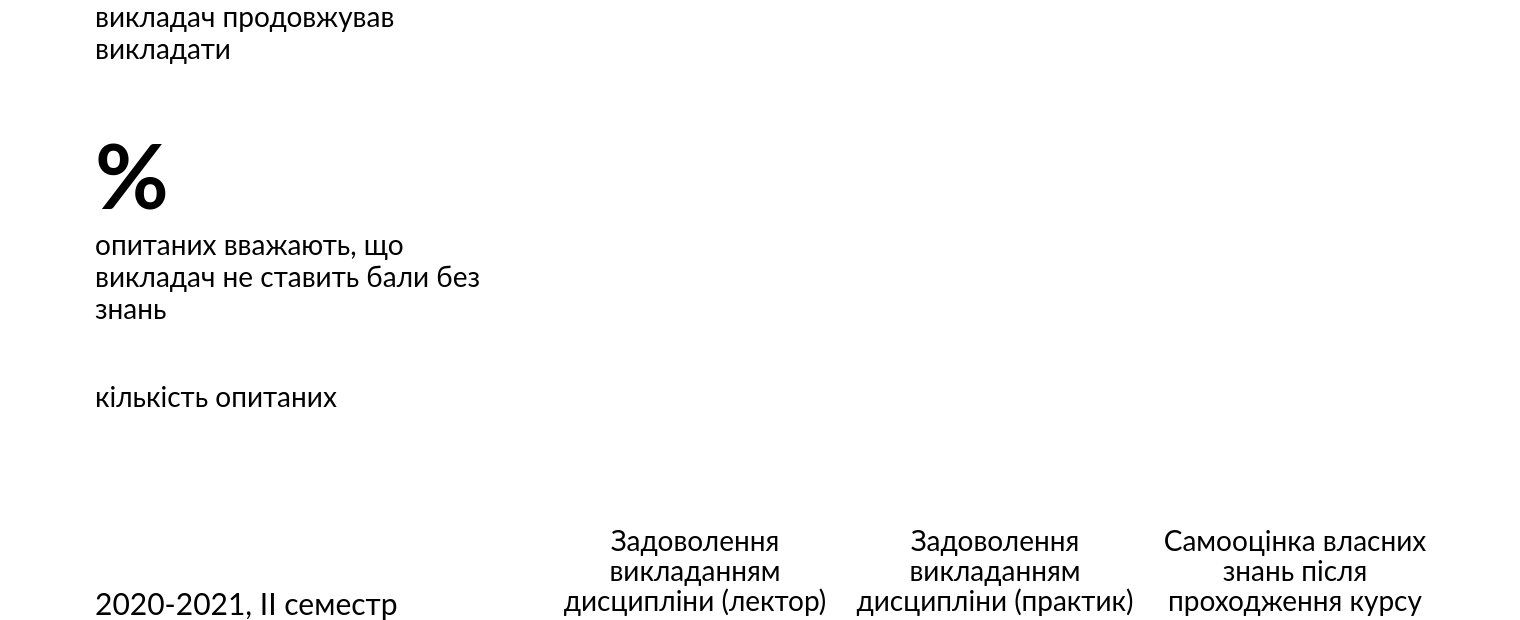
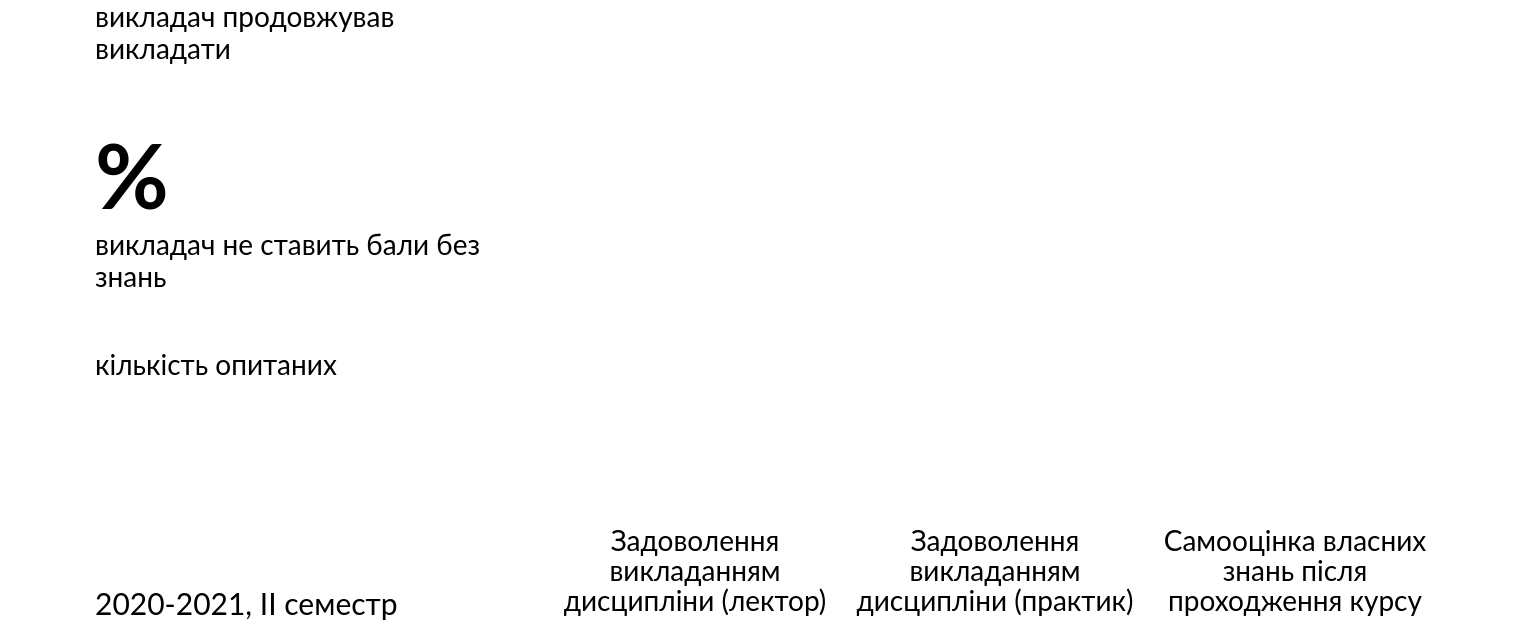
Before and after one commit to kpi-sosiska/backend, a Django app: template pics/templates/lector_practic.html in a window 1520 px wide. Shown: the part 790-1410 px from the top of the page. Run offline with Django 3.2, Linux system fonts and the light colour scheme; the template is opened without the code that fills it, so the values that code supplies are empty; a map, chart or similar area stays blank.

Commit message:
fix templates

```diff
--- a/pics/templates/base.html
+++ b/pics/templates/base.html
@@ -27,7 +27,7 @@
     {% block graphs3 %}
       <div class="percent-mark-container">
         <p class="mark-percent" id="mark-cheating"></p>
-        <p class="mark-description">опитаних вважають, що викладач не ставить бали без знань</p>
+        <p class="mark-description">викладач не ставить бали без знань</p>
       </div>
     {% endblock %}
 
--- a/pics/templates/lector_practic.html
+++ b/pics/templates/lector_practic.html
@@ -16,23 +16,6 @@
   }
 {% endblock %}
 
-{% block graphs1 %}
-  <div class="percent-mark-container">
-    <p class="mark-percent" id="mark-want_to_continue"></p>
-    <p class="mark-description">опитаних хочуть, щоб викладач продовжував викладати</p>
-  </div>
-{% endblock %}
-
-{% block graphs2 %}
-{% endblock %}
-
-  {% block graphs3 %}
-    <div class="percent-mark-container">
-      <p class="mark-percent" id="mark-cheating"></p>
-      <p class="mark-description">опитаних вважають, що викладач не ставить бали без знань</p>
-    </div>
-  {% endblock %}
-
 {% block graphs4 %}
   <div class="graph-education">
     <div class="helper-div">
--- a/pics/templates/practic.html
+++ b/pics/templates/practic.html
@@ -1,7 +1 @@
 {% extends 'base.html' %}
-
-{% block style %}
-{% endblock %}
-
-{% block graphs2 %}
-{% endblock %}
```
